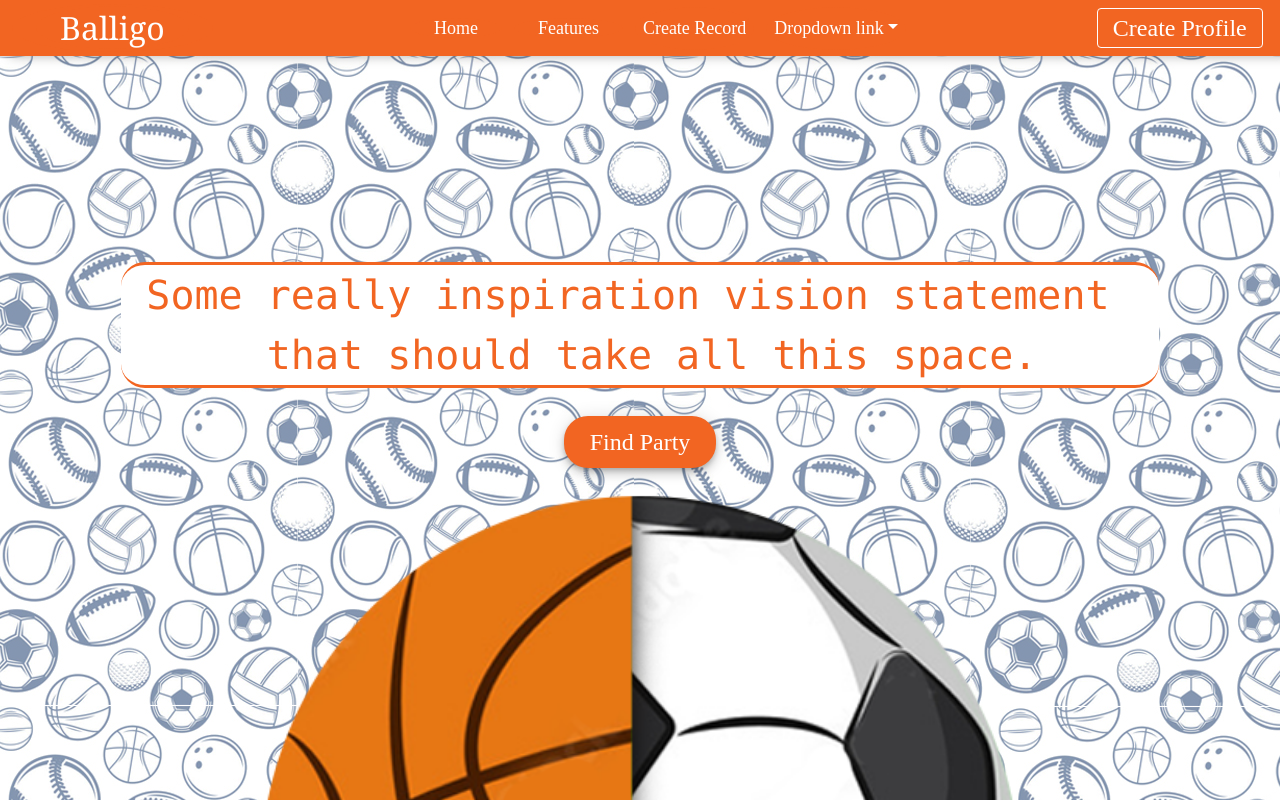
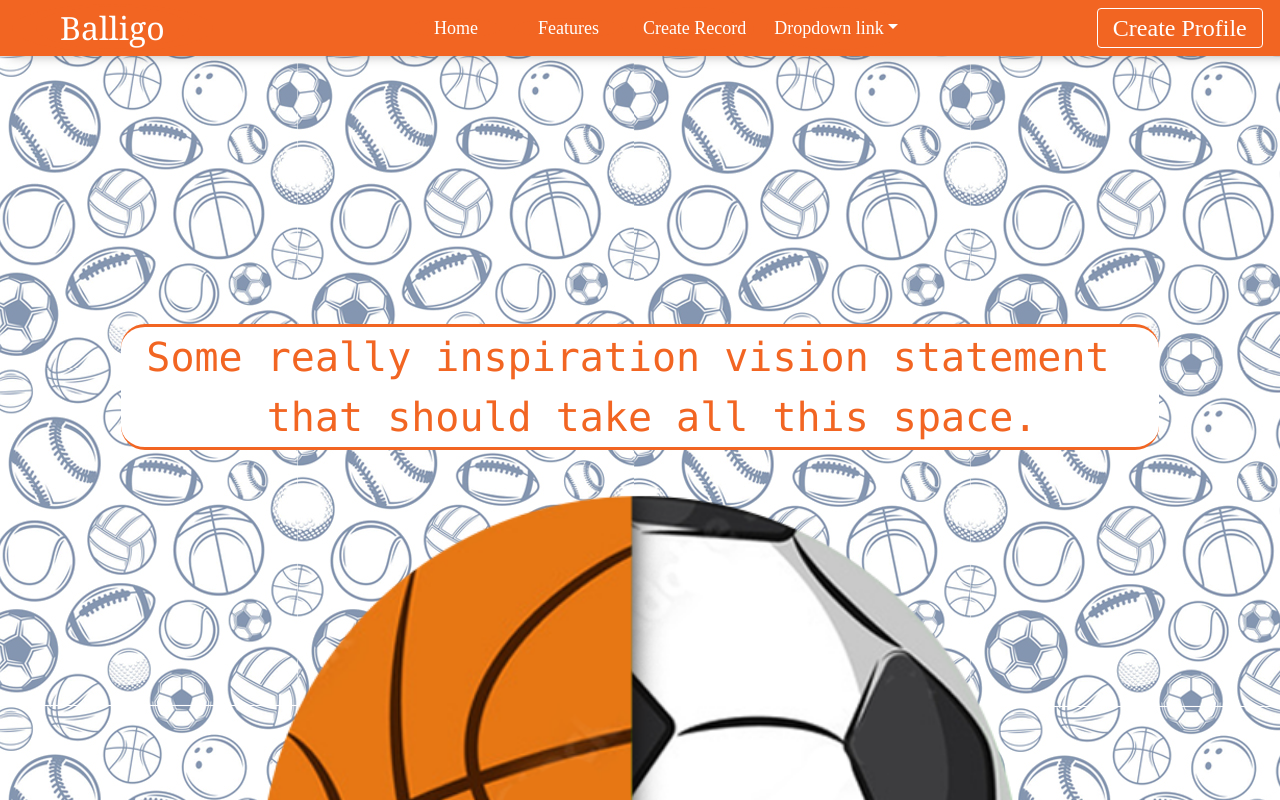
Before and after one commit to khalilFadi/Baligo, a React (Create React App) app in the folder client/: page / in a window 1280 px wide. Built offline with nearby package versions, Linux system fonts and the light colour scheme.

Commit message:
break the pages only showing the main menu and fixing some design bugs

```diff
--- a/client/src/App.js
+++ b/client/src/App.js
@@ -17,9 +17,10 @@ import root from "./styles/Style.css";
 const App = () => {
  return (
 
-   <div>
+   <div style={{maxWidth: "100%"}}>
     <Navbar/>
     <MainScreen/>
+
     {/* <Navbar/>mes
     <MainScreen/>
     <SecondScreen/>
--- a/client/src/Pages/mainscreen.js
+++ b/client/src/Pages/mainscreen.js
@@ -77,7 +77,10 @@ export default function Mainscreen() {
     return (
         <div id="MainPageDiv" >
             <pre id="VisionStatement"></pre>
-            <a id="MainScreenButton">Find Party</a>
+            {
+                //just a genreal button with no function in it
+            }
+            {/* <a id="MainScreenButton">Find Party</a> */}
             <img id="MainPageDivImage" alt="timer" class="center" src={require('../../src/Resources/Images/ballstuckV4.png')} />
         </div>
 
--- a/client/src/styles/Style.css
+++ b/client/src/styles/Style.css
@@ -74,13 +74,14 @@ button:hover{
 }
 .white{
     background-color: var(--SecondaryColor);
-    border-color: var(--MainColor);
+    border-color: var(--sec);
     transition: 0.5s;
     color: var(--MainColor);
 }
 .white:hover{
     background-color: var(--MainColor);
     color: var(--SecondaryColor);
+    border-color: var(--SecondaryColor);
     transition: 0.5s;
 }
 
@@ -98,3 +99,6 @@ button:hover{
     padding-right: 2vw;
 
 }
+#navItem a:hover{
+    color: var(--MainColor);
+}
--- a/client/src/styles/mainscreenstyle.css
+++ b/client/src/styles/mainscreenstyle.css
@@ -152,7 +152,7 @@
 }
 #VisionStatement{
     position:absolute;
-    top:30%;
+    top:38%;
     text-align: center;
     font-size: var(--ReallyLarge);
     color:var(--MainColor);
--- a/client/src/styles/secondscreenstyle.css
+++ b/client/src/styles/secondscreenstyle.css
@@ -11,11 +11,12 @@
     text-align: left;
     position: absolute;
     z-index: -1 ;
+    width: 50vw;
 }
 #leftOpenMenu h1{
     font-size: var(--SuperDupperLarge);
 }
-#leftOpenMenu input{
+#leftOpenMenu .inputing{
     /* width: 40vw; */
     height: 8vh;
     border-radius: 20px;
@@ -48,7 +49,7 @@
 }
 #rightOpenMenu{
     position: absolute;
-    width: 60%;
+    width: 50vw;
     margin-top: -47vh;
 }
 #leftSide{
@@ -91,7 +92,7 @@
     height: inherit;
     padding-top: 20vh;
     padding-left: 3vw;
-    width: 80vw;
+    width: 50vw;
     box-shadow: 10px 0px 11px rgb(0 0 0 / 0.1);
     z-index: 5;
     text-align: right;
```
Also changed, not shown: 1 other file (tests, documents, lock files or other folders).
